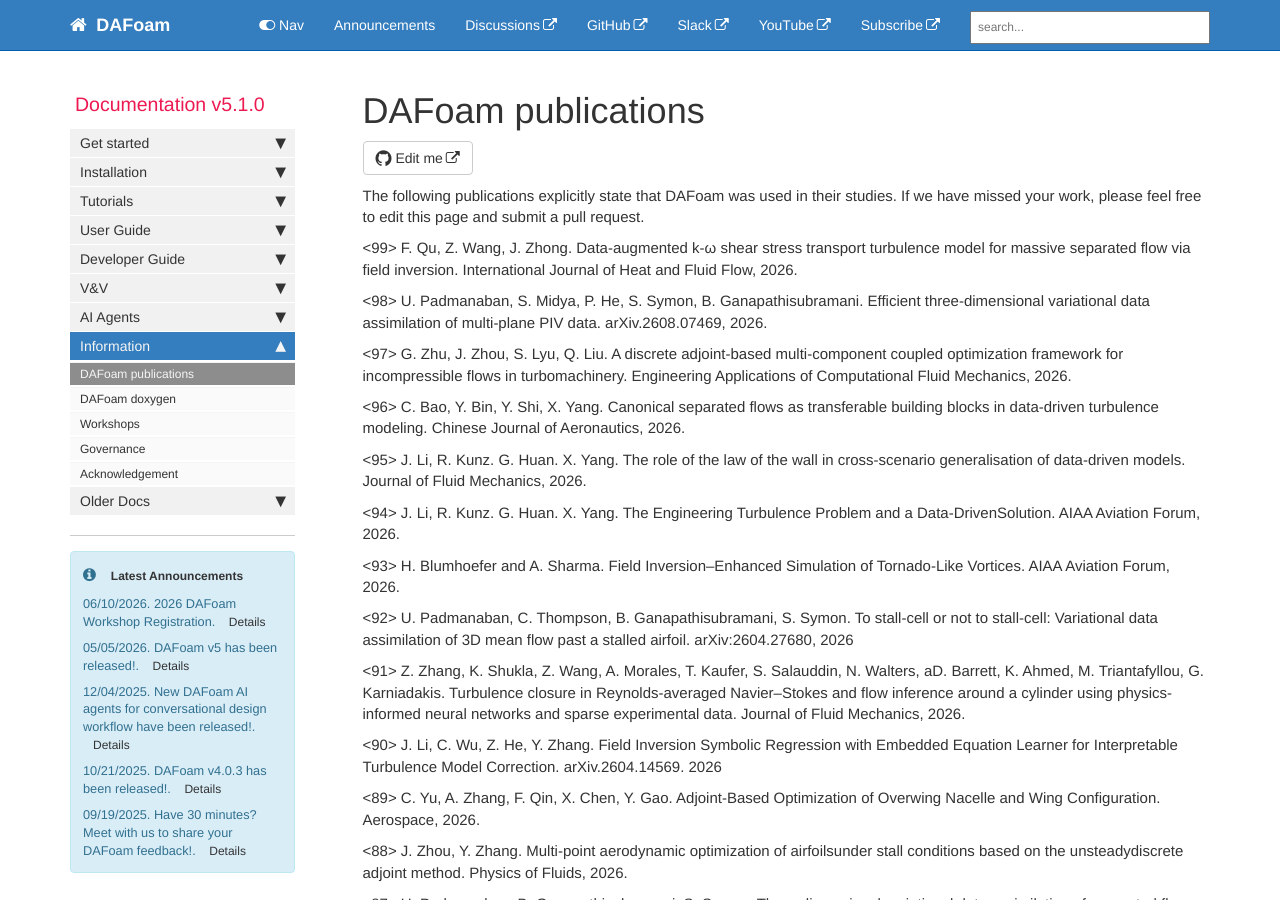
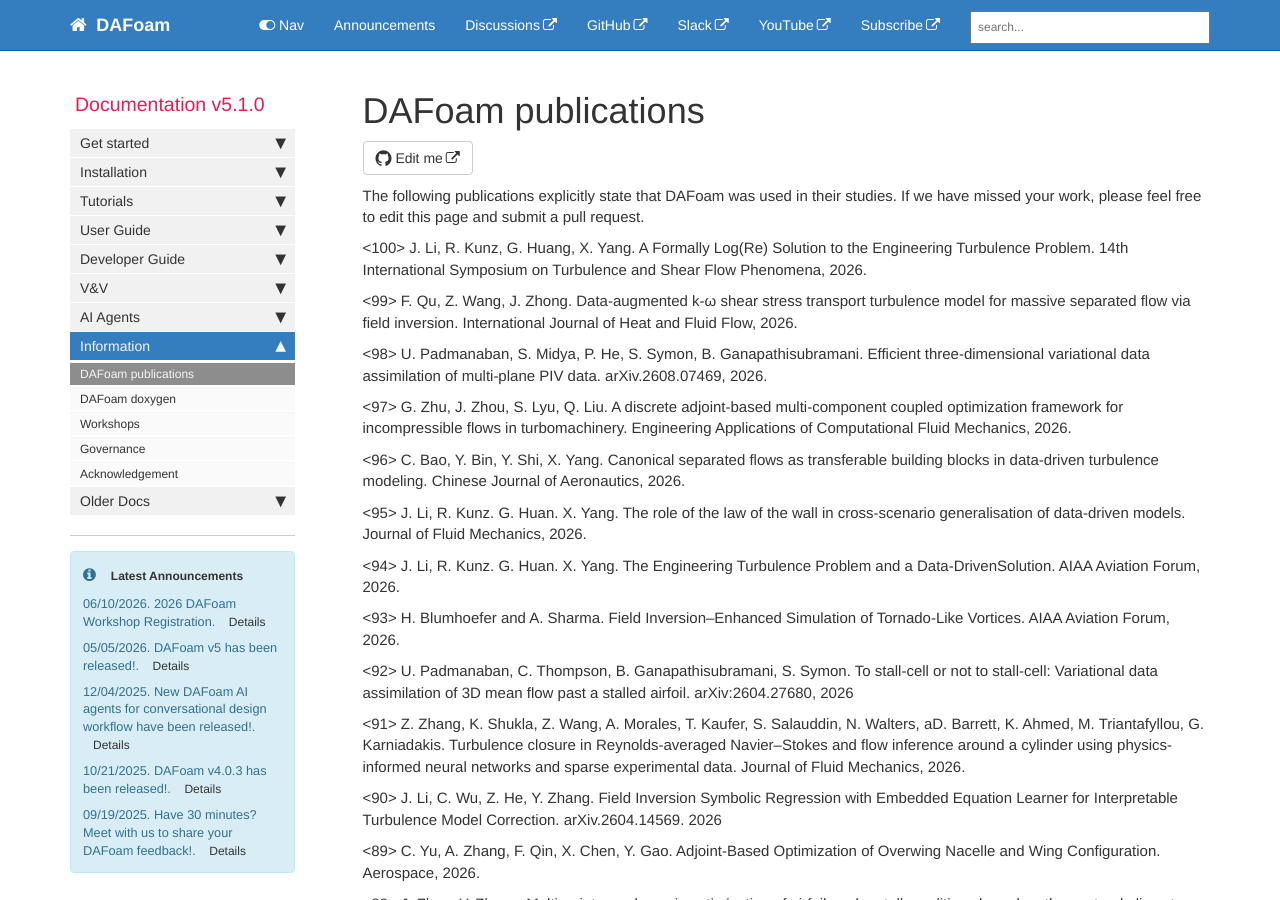
Before and after one commit to DAFoam/DAFoam.github.io, a Jekyll site: the page built from pages/mydoc/mydoc_docs_publications.md, in a window 1280 px wide and 900 px high. Built offline with Jekyll 4.4.1, drawn with Linux system fonts in a browser that asks for light colours; comment, search, counter and statistics services are not loaded.

Commit message:
content update

```diff
--- a/pages/mydoc/mydoc_docs_publications.md
+++ b/pages/mydoc/mydoc_docs_publications.md
@@ -10,6 +10,8 @@ folder: mydoc
 <!-- T.G. Iriolya, E. Mammadli, S. Eyi. Axisymmetric Flow Analysis and Geometry Optimization of Launch Pads via Discrete Adjoint Method. AIAA SciTech. -->
 
 The following publications explicitly state that DAFoam was used in their studies. If we have missed your work, please feel free to edit this page and submit a pull request.
+
+<100> J. Li, R. Kunz, G. Huang, X. Yang. A Formally Log(Re) Solution to the Engineering Turbulence Problem. 14th International Symposium on Turbulence and Shear Flow Phenomena, 2026.
 
 <99> F. Qu, Z. Wang, J. Zhong. Data-augmented k-ω shear stress transport turbulence model for massive separated flow via field inversion. International Journal of Heat and Fluid Flow, 2026.
 
```
